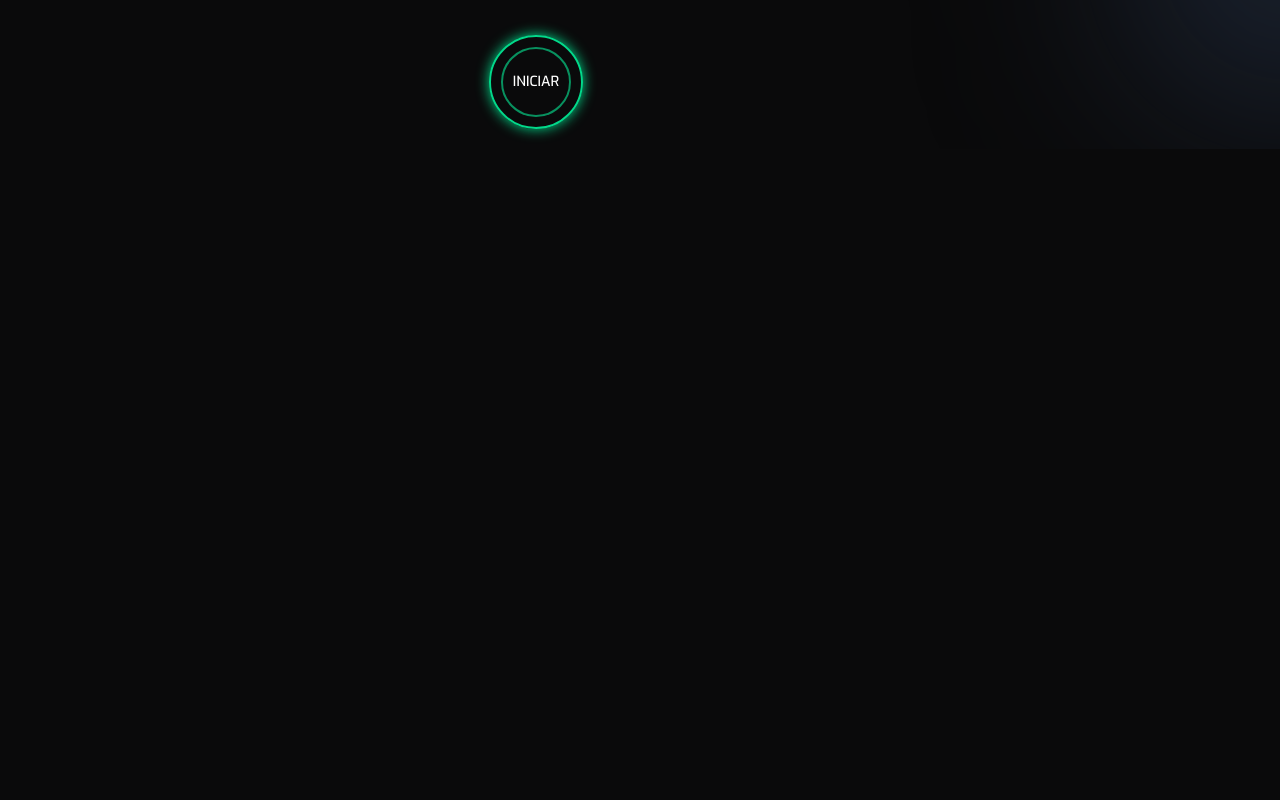
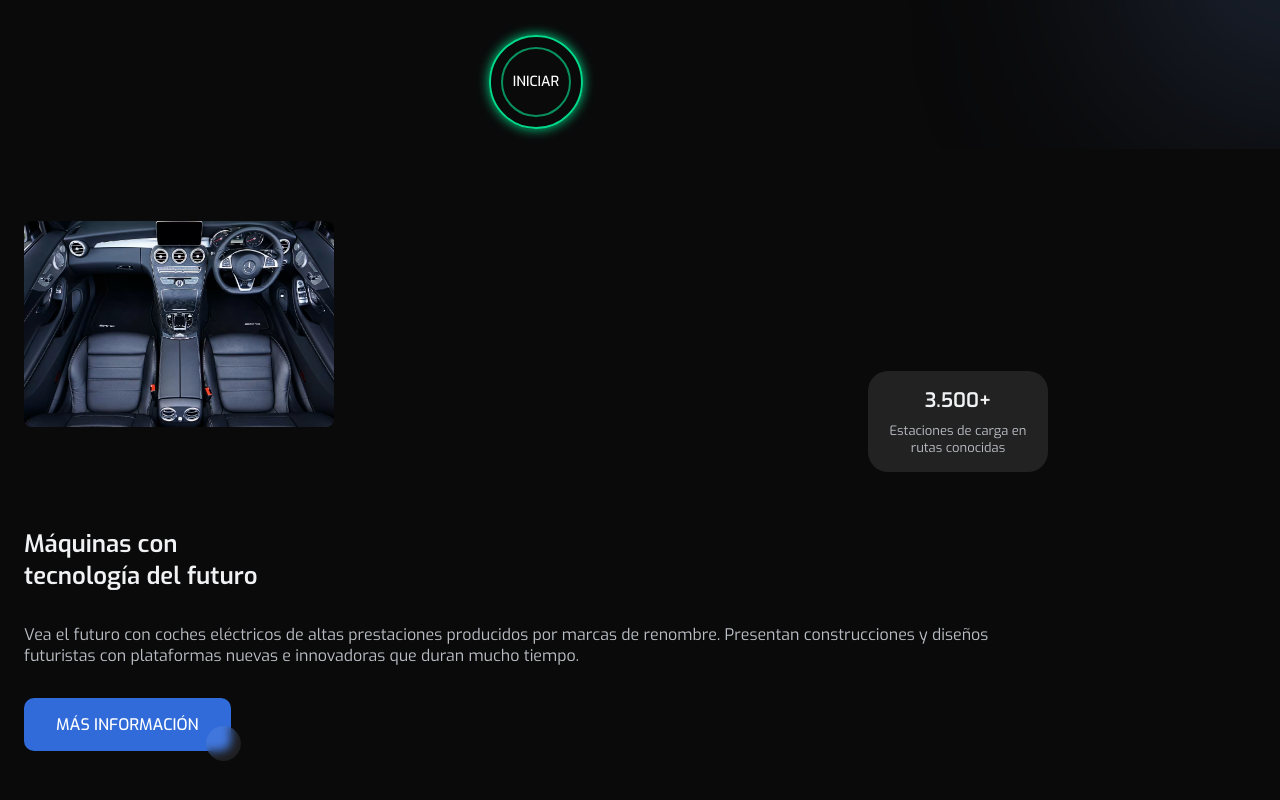
Before and after one commit to alvinoDev/cars-website, a plain HTML site: page index.html in a window 1280 px wide. Shown: the part 648-1448 px from the top of the page. Drawn offline with nearby package versions, Linux system fonts and the light colour scheme.

Commit message:
Feature: Add section about

```diff
--- a/assets/css/style.css
+++ b/assets/css/style.css
@@ -100,7 +100,7 @@ img {
 	padding: 4.5rem 0 2rem;
 }
 
-.section__title {
+.section_title {
 	font-size: var(--h2-font-size);
 	text-align: center;
 	margin-bottom: 2.5rem;
@@ -130,7 +130,78 @@ img {
 	width: 300px;
 	height: 300px;
 }
+
 /* ===================== BUTTONS ===================== */
+.button {
+	all: unset;
+	font-size: var(--normal-font-size);
+	font-weight: var(--font-medium);
+	text-transform: uppercase;
+	background: transparent;
+	border: none;
+	position: relative;
+	color: var(--white-color);
+	cursor: pointer;
+	z-index: 1;
+	padding: 1rem 2rem;
+	display: inline-block;
+	align-items: center;
+	justify-content: center;
+	white-space: nowrap;
+	user-select: none;
+	-webkit-user-select: none;
+	touch-action: manipulation;
+}
+
+.button::after,
+.button::before {
+	content: '';
+	position: absolute;
+	bottom: 0;
+	right: 0;
+	z-index: -99999;
+	transition: all 0.4s;
+}
+
+.button::before {
+	transform: translate(0%, 0%);
+	width: 100%;
+	height: 100%;
+	background: #28282d;
+	border-radius: 10px;
+}
+
+.button::after {
+	transform: translate(10px, 10px);
+	width: 35px;
+	height: 35px;
+	background: #ffffff15;
+	backdrop-filter: blur(5px);
+	-webkit-backdrop-filter: blur(5px);
+	border-radius: 50px;
+}
+
+.button:hover::before {
+	transform: translate(5%, 20%);
+	width: 110%;
+	height: 110%;
+}
+
+.button:hover::after {
+	border-radius: 10px;
+	transform: translate(0, 0);
+	width: 100%;
+	height: 100%;
+}
+
+.button:active::after {
+	transition: 0s;
+	transform: translate(0, 5%);
+}
+
+.btn_primary::before {
+	background: var(--first-color-alt);
+}
 
 /* ===================== HEADER ===================== */
 .header {
@@ -249,6 +320,7 @@ img {
 	-ms-border-radius: 0 0 1rem 1rem;
 	-o-border-radius: 0 0 1rem 1rem;
 }
+
 /* Active Link */
 
 /* ====================== HOME ====================== */
@@ -390,6 +462,56 @@ img {
 }
 
 /* ====================== ABOUT ===================== */
+.about_container {
+	row-gap: 6rem;
+}
+
+.about_group {
+	position: relative;
+}
+
+.about_img {
+	width: 310px;
+	border-radius: 0.5rem;
+	-webkit-border-radius: 0.5rem;
+	-moz-border-radius: 0.5rem;
+	-ms-border-radius: 0.5rem;
+	-o-border-radius: 0.5rem;
+}
+
+.about_card {
+	width: 180px;
+	position: absolute;
+	right: 0;
+	bottom: -2.5rem;
+	background-color: hsla(0, 0%, 100%, 0.1);
+	backdrop-filter: blur(16px);
+	padding: 1rem 0.75rem;
+	text-align: center;
+	border-radius: 1.25rem;
+	-webkit-border-radius: 1.25rem;
+	-moz-border-radius: 1.25rem;
+	-ms-border-radius: 1.25rem;
+	-o-border-radius: 1.25rem;
+}
+
+.about_card_title {
+	font-size: var(--h3-font-size);
+	margin-bottom: 0.5rem;
+}
+
+.about_card_description {
+	font-size: var(--smaller-font-size);
+}
+
+.about_title {
+	text-align: initial;
+	margin-bottom: 2rem;
+}
+
+.about_description {
+	margin-bottom: 2rem;
+}
 
 /* ===================== POPULAR ==================== */
 
--- a/index.html
+++ b/index.html
@@ -118,7 +118,32 @@
         </section>
 
         <section class="about section" id="about">
+            <div class="about_container container grid">
+                <div class="about_group">
+                    <img src="assets/img/about.avif" alt="Imagen de nosotros" class="about_img">
 
+                    <div class="about_card">
+                        <h3 class="about_card_title">3.500+</h3>
+                        <p class="about_card_description">
+                            Estaciones de carga en rutas conocidas
+                        </p>
+                    </div>
+                </div>
+
+                <div class="about_data">
+                    <h2 class="section_title about_title">
+                        Máquinas con <br> tecnología del futuro
+                    </h2>
+
+                    <p class="about_description">
+                        Vea el futuro con coches eléctricos de altas prestaciones producidos por
+                        marcas de renombre. Presentan construcciones y diseños futuristas con
+                        plataformas nuevas e innovadoras que duran mucho tiempo.
+                    </p>
+
+                    <a href="#" class="button btn_primary">Más información</a>
+                </div>
+            </div>
         </section>
 
         <section class="popular section" id="popular">
```
